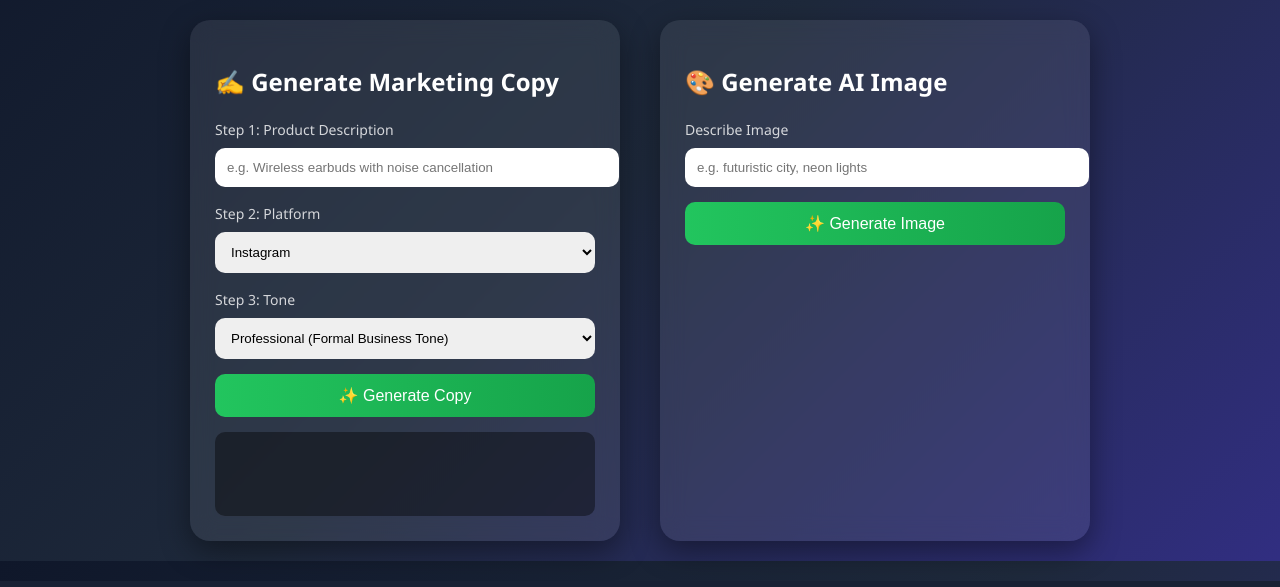
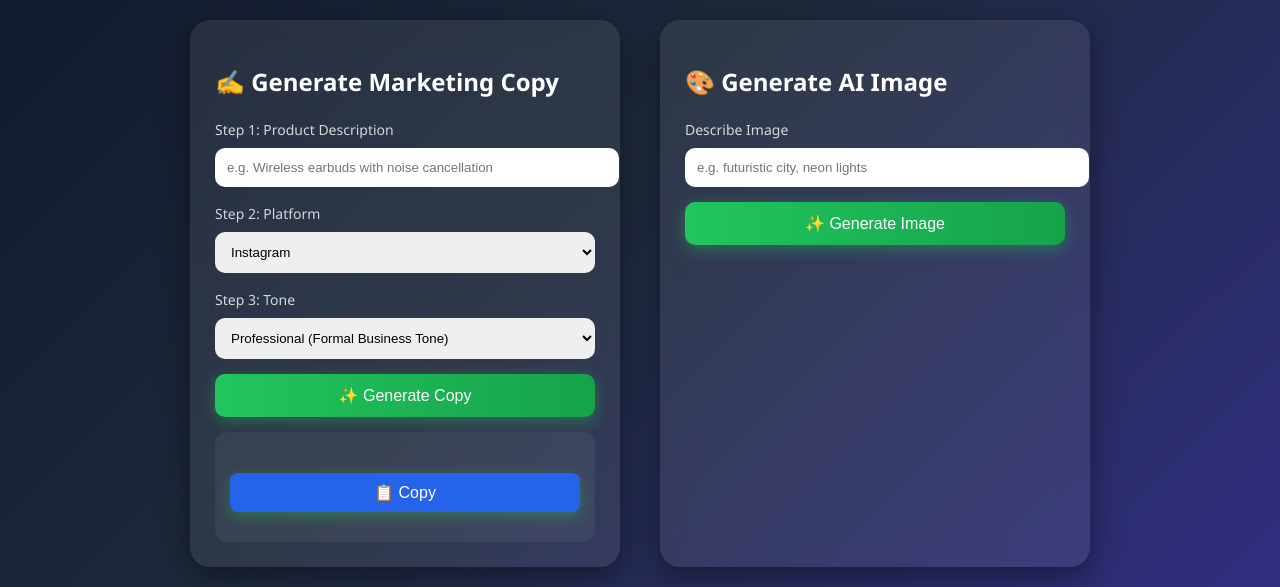
Before and after one commit to AshwiniChaudhari11/ViralGen-AI, a FastAPI app: page / in a window 1280 px wide. Shown: the part 219-806 px from the top of the page. Run offline with FastAPI, Linux system fonts and the light colour scheme.

Commit message:
Update templates, static and main.py

```diff
--- a/static/script.js
+++ b/static/script.js
@@ -177,3 +177,20 @@ async function checkStatus(jobId, btn) {
 
     }, 3000);
 }
+
+function copyText() {
+    const text = document.getElementById("copyOutput").innerText;
+
+    if (!text.trim()) {
+        alert("Nothing to copy!");
+        return;
+    }
+
+    navigator.clipboard.writeText(text)
+        .then(() => {
+            alert("✅ Copied to clipboard!");
+        })
+        .catch(() => {
+            alert("❌ Failed to copy");
+        });
+}
--- a/static/style.css
+++ b/static/style.css
@@ -79,10 +79,11 @@ button:hover {
 /* OUTPUT */
 .output {
     margin-top: 15px;
-    background: rgba(0,0,0,0.4);
-    padding: 12px;
-    border-radius: 10px;
-    min-height: 60px;
+    background: rgba(255,255,255,0.05);
+    padding: 15px;
+    border-radius: 12px;
+    min-height: 80px;
+    line-height: 1.5;
 }
 
 /* STATUS */
@@ -120,3 +121,17 @@ button:hover {
         align-items: center;
     }
 }
+button {
+    background: linear-gradient(90deg, #22c55e, #16a34a);
+    box-shadow: 0 4px 15px rgba(34,197,94,0.4);
+}
+.copy-btn {
+    margin-top: 10px;
+    background: #2563eb;
+    padding: 10px;
+    border-radius: 8px;
+}
+
+.copy-btn:hover {
+    background: #3b82f6;
+}
--- a/templates/index.html
+++ b/templates/index.html
@@ -34,7 +34,12 @@
 
         <button id="copyBtn" onclick="generateCopy()">✨ Generate Copy</button>
 
-        <div id="copyOutput" class="output"></div>
+        <div class="output">
+    <p id="copyOutput"></p>
+
+    <!-- COPY BUTTON -->
+    <button class="copy-btn" onclick="copyText()">📋 Copy</button>
+</div>
     </div>
 
     <!-- IMAGE GENERATOR -->
```
